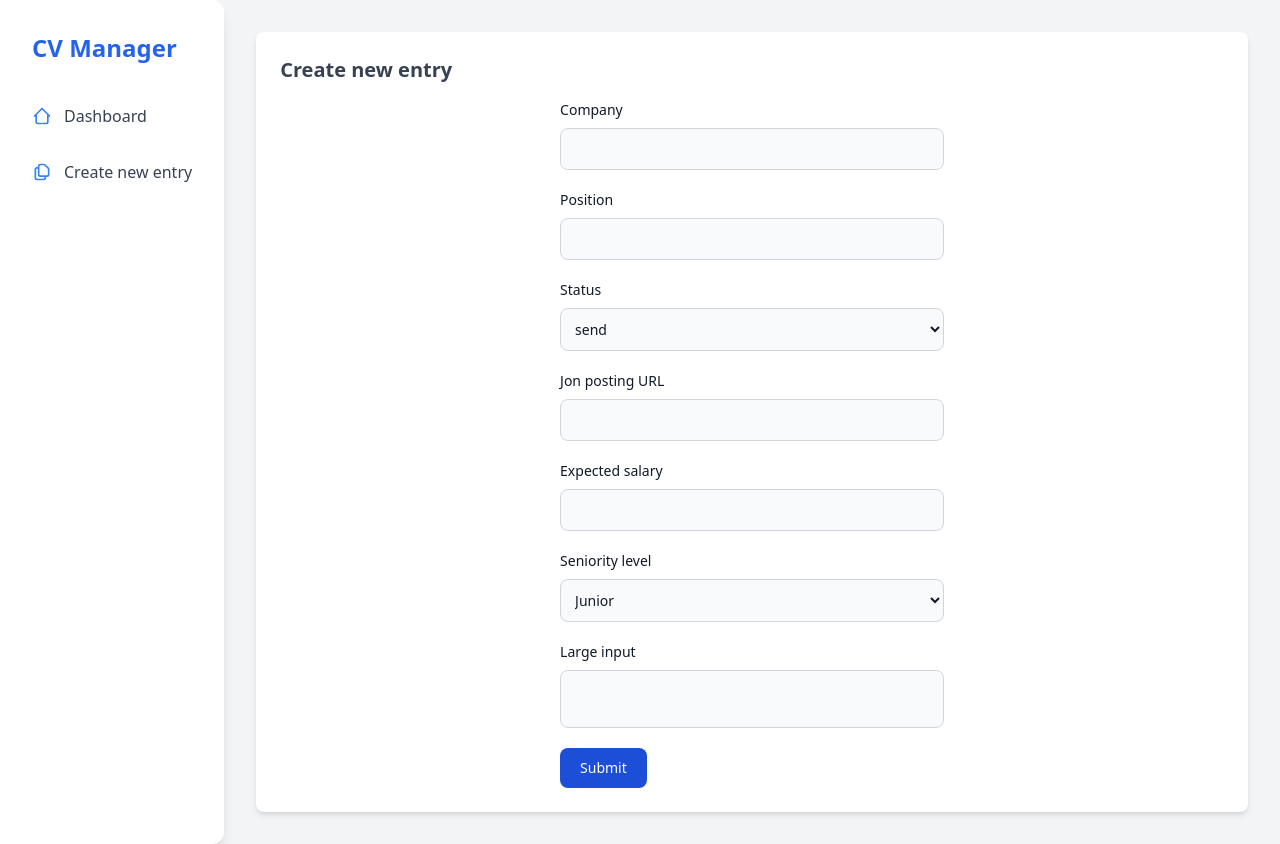
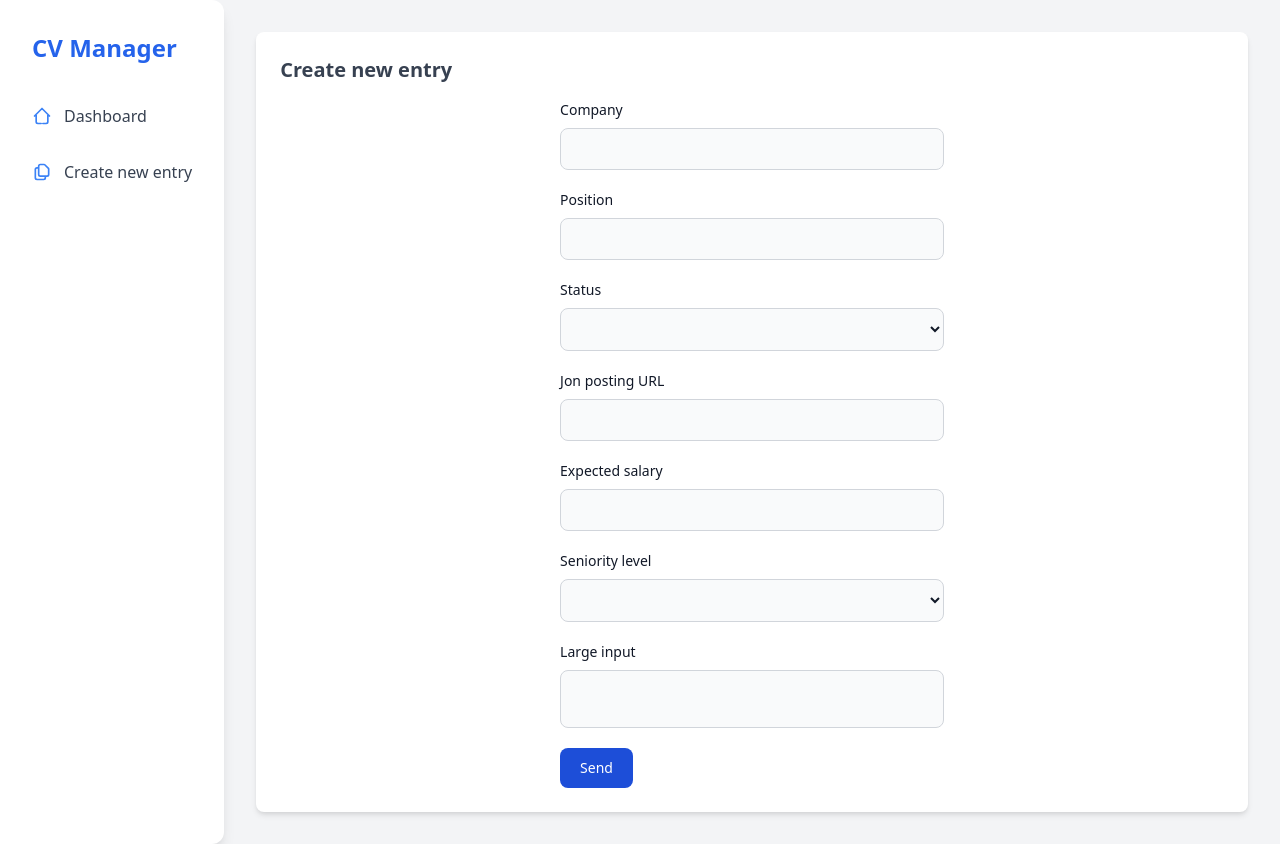
Before and after one commit to Hinzeq/cv-manager-frontend, a Vue app: page /new in a window 1280 px wide. Built offline with nearby package versions, Linux system fonts and the light colour scheme.

Commit message:
added new entry component

```diff
--- a/src/components/main/NewEntryComponent.vue
+++ b/src/components/main/NewEntryComponent.vue
@@ -2,61 +2,134 @@
     <main class="flex-1 p-8 overflow-x-auto pt-[90px] md:pt-8 md:ml-0 ">
         <div class="bg-white p-6 rounded-lg shadow-md overflow-x-auto">
             <h3 class="text-xl font-semibold text-gray-700 mb-4 mx-max-w-sm mx-auto">Create new entry</h3>
-            <form class="max-w-sm mx-auto ">
+            <form @submit.prevent="handleSubmit" class="max-w-sm mx-auto ">
                 <div class="mb-5">
                     <label for="company" class="block mb-2 text-sm font-medium text-gray-900">Company</label>
-                    <input type="text" id="company" class="bg-gray-50 border border-gray-300 text-gray-900 text-sm rounded-lg focus:ring-blue-500 focus:border-blue-500 block w-full p-2.5">
+                    <input v-model="formData.company" type="text" id="company" class="bg-gray-50 border border-gray-300 text-gray-900 text-sm rounded-lg focus:ring-blue-500 focus:border-blue-500 block w-full p-2.5">
                 </div>
 
                 <div class="mb-5">
                     <label for="position" class="block mb-2 text-sm font-medium text-gray-900">Position</label>
-                    <input type="text" id="position" class="bg-gray-50 border border-gray-300 text-gray-900 text-sm rounded-lg focus:ring-blue-500 focus:border-blue-500 block w-full p-2.5">
+                    <input v-model="formData.position" type="text" id="position" class="bg-gray-50 border border-gray-300 text-gray-900 text-sm rounded-lg focus:ring-blue-500 focus:border-blue-500 block w-full p-2.5">
                 </div>
 
                 <div class="mb-5">
-                    <label for="countries" class="block mb-2 text-sm font-medium text-gray-900 ">Status</label>
-                    <select id="countries" class="bg-gray-50 border border-gray-300 text-gray-900 text-sm rounded-lg focus:ring-blue-500 focus:border-blue-500 block w-full p-2.5">
-                        <option>send</option>
-                        <option>in progress</option>
-                        <option>conversation</option>
-                        <option>offer</option>
-                        <option>rejected</option>
-                        <option>closed</option>
+                    <label for="status" class="block mb-2 text-sm font-medium text-gray-900 ">Status</label>
+                    <select v-model="formData.status" id="status" class="bg-gray-50 border border-gray-300 text-gray-900 text-sm rounded-lg focus:ring-blue-500 focus:border-blue-500 block w-full p-2.5">
+                        <option value="send">send</option>
+                        <option value="in progress">in progress</option>
+                        <option value="conversation">conversation</option>
+                        <option value="offer">offer</option>
+                        <option value="rejected">rejected</option>
+                        <option value="closed">closed</option>
                     </select>
                 </div>
 
                 <div class="mb-5">
-                    <label for="base-input" class="block mb-2 text-sm font-medium text-gray-900">Jon posting URL</label>
-                    <input type="text" id="base-input" class="bg-gray-50 border border-gray-300 text-gray-900 text-sm rounded-lg focus:ring-blue-500 focus:border-blue-500 block w-full p-2.5">
+                    <label for="jobPostingUrl" class="block mb-2 text-sm font-medium text-gray-900">Jon posting URL</label>
+                    <input v-model="formData.jobPostingUrl" type="text" id="jobPostingUrl" class="bg-gray-50 border border-gray-300 text-gray-900 text-sm rounded-lg focus:ring-blue-500 focus:border-blue-500 block w-full p-2.5">
                 </div>
 
                 <div class="mb-5">
-                    <label for="base-input" class="block mb-2 text-sm font-medium text-gray-900">Expected salary</label>
-                    <input type="text" id="base-input" class="bg-gray-50 border border-gray-300 text-gray-900 text-sm rounded-lg focus:ring-blue-500 focus:border-blue-500 block w-full p-2.5">
+                    <label for="expectedSalary" class="block mb-2 text-sm font-medium text-gray-900">Expected salary</label>
+                    <input v-model="formData.expectedSalary" type="number" id="expectedSalary" class="bg-gray-50 border border-gray-300 text-gray-900 text-sm rounded-lg focus:ring-blue-500 focus:border-blue-500 block w-full p-2.5">
                 </div>
 
                 <div class="mb-5">
-                    <label for="countries" class="block mb-2 text-sm font-medium text-gray-900 ">Seniority level</label>
-                    <select id="countries" class="bg-gray-50 border border-gray-300 text-gray-900 text-sm rounded-lg focus:ring-blue-500 focus:border-blue-500 block w-full p-2.5">
-                        <option>Junior</option>
-                        <option>Mid</option>
-                        <option>Senior</option>
+                    <label for="seniorityLevel" class="block mb-2 text-sm font-medium text-gray-900 ">Seniority level</label>
+                    <select v-model="formData.seniorityLevel" id="seniorityLevel" class="bg-gray-50 border border-gray-300 text-gray-900 text-sm rounded-lg focus:ring-blue-500 focus:border-blue-500 block w-full p-2.5">
+                        <option value="junior">Junior</option>
+                        <option value="mid">Mid</option>
+                        <option value="senior">Senior</option>
                     </select>
                 </div>
 
                 <div class="mb-5">
-                    <label for="large-input" class="block mb-2 text-sm font-medium text-gray-900">Large input</label>
-                    <input type="text" id="large-input" class="block w-full p-4 text-gray-900 border border-gray-300 rounded-lg bg-gray-50 text-base focus:ring-blue-500 focus:border-blue-500">
+                    <label for="informations" class="block mb-2 text-sm font-medium text-gray-900">Large input</label>
+                    <input v-model="formData.informations" type="text" id="informations" class="block w-full p-4 text-gray-900 border border-gray-300 rounded-lg bg-gray-50 text-base focus:ring-blue-500 focus:border-blue-500">
                 </div>
 
-                <button type="submit" class="text-white bg-blue-700 hover:bg-blue-800 focus:ring-4 focus:outline-none focus:ring-blue-300 font-medium rounded-lg text-sm w-full sm:w-auto px-5 py-2.5 text-center">Submit</button>
+                <button
+                    :disabled="isLoading"
+                    type="submit"
+                    class="text-white bg-blue-700 hover:bg-blue-800 focus:ring-4 focus:outline-none focus:ring-blue-300 font-medium rounded-lg text-sm w-full sm:w-auto px-5 py-2.5 text-center"
+                >
+                    {{ isLoading ? 'Sending...' : 'Send' }}
+                </button>
             </form>
+
+            <div v-if="successMessage" class="text-green-500">
+                {{ successMessage }}
+            </div>
+            <div v-if="errorMessage" class="text-red-500">
+                {{ errorMessage }}
+            </div>
         </div>
     </main>
 </template>
 
 <script>
+import { ref } from 'vue';
+
 export default {
-    name: "NewEntryComponent"
+    name: "NewEntryComponent",
+    setup() {
+        const formData = ref({
+            company: '',
+            position: '',
+            status: '',
+            jobPostingUrl: '',
+            expectedSalary: null,
+            seniorityLevel: '',
+            informations: ''
+        });
+
+        const isLoading = ref(false);
+        const successMessage = ref('');
+        const errorMessage = ref('');
+
+        const handleSubmit = async () => {
+            isLoading.value = true;
+            successMessage.value = '';
+            errorMessage.value = '';
+
+            try {
+                const response = await fetch(
+                    'http://cv-manager-backend.localhost/api/applications',
+                    {
+                        method: 'POST',
+                        headers: {
+                            'Content-Type': 'application/ld+json'
+                        },
+                        body: JSON.stringify(formData.value)
+                    }
+                );
+
+                if (!response.ok) {
+                    const errorData = await response.json();
+                    throw new Error(errorData.description)
+                }
+
+                successMessage.value = "Created successfully";
+            } catch (err) {
+                // console.log(err)
+                errorMessage.value = err.message;
+            } finally {
+                isLoading.value = false;
+                // console.log(
+                //     successMessage,
+                //     errorMessage
+                // )
+            }
+        }
+
+        return {
+            formData,
+            isLoading,
+            successMessage,
+            errorMessage,
+            handleSubmit
+        }
+    }
 }
 </script>
```
